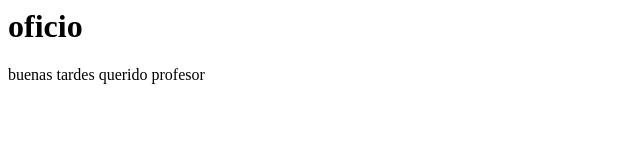
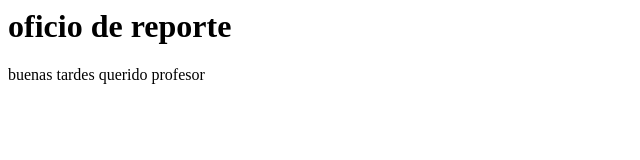
Before and after one commit to anyelo-ipuana/leomerson-y-anyelo, a plain HTML site: page archivo area 51/index.html in a window 1280 px wide. Shown: the whole page, without its empty margins (0-640 px from the left). Drawn offline with Linux system fonts and the light colour scheme.

Commit message:
hice un cambio en h1

```diff
--- a/archivo area 51/index.html
+++ b/archivo area 51/index.html
@@ -5,7 +5,7 @@
     <title>Document</title>
 </head>
 <body>
-    <h1>oficio</h1>
+    <h1>oficio de reporte</h1>
     <p>buenas tardes querido profesor</p>
 </body>
 </html>
```
